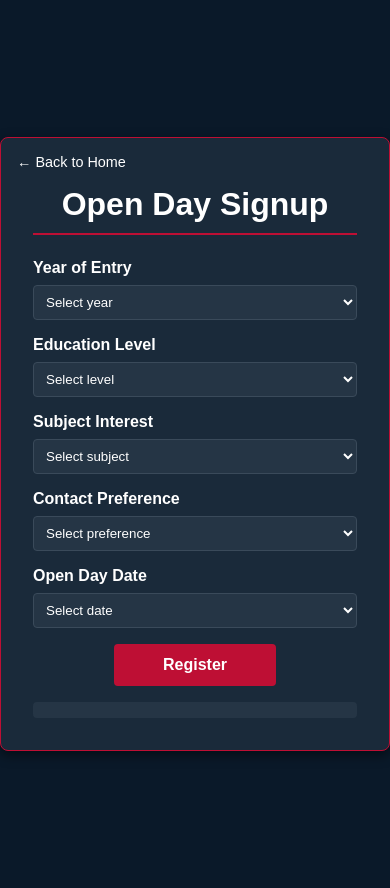
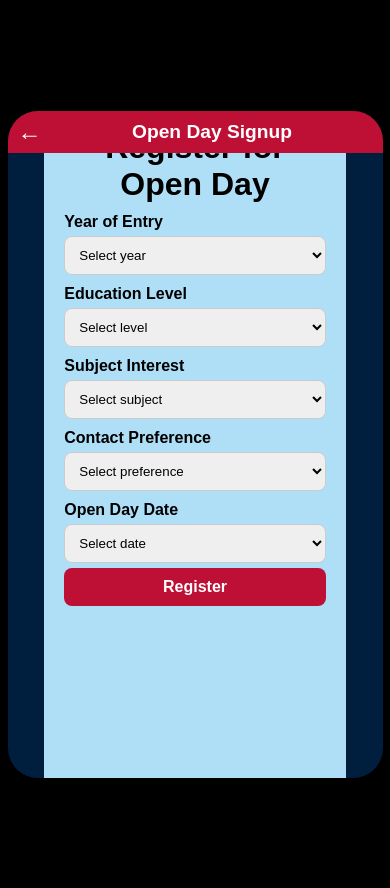
Before and after one commit to EthanRhodes2003/Open-Day-App--The-Group-, a PHP site: page /booking.html in a window 390 px wide. Run offline with PHP 8.4, Linux system fonts and the light colour scheme.

Commit message:
- Fixed issue with the bookingsdata.html and booking.html page not displaying as mobile layout
- Fitted all text on screen on account.html page.

- Removed admin login section on homepage as it wasn't needed.

- Seperated some css content from html code by putting it in its own css file.

- Some other little alterations.

```diff
--- a/booking.html
+++ b/booking.html
@@ -2,18 +2,27 @@
 <html lang="en">
 <head>
   <meta charset="UTF-8">
-  <meta name="viewport" content="width=device-width, initial-scale=1">
+  <meta name="viewport" content="width=device-width, initial-scale=1.0">
   <title>Open Day Signup</title>
   <link rel="stylesheet" href="css/booking.css">
 </head>
 <body>
+
+<div class="mobile-frame"> <!-- Mobile Layout Wrapper -->
+
+  <div class="title-bar"> <!-- Title Header -->
+    <!-- Back Button inside title bar -->
+    <a href="homepage.html" class="back-button">&larr;</a> <!-- Back button -->
+    <div class="logo">Open Day Signup</div>
+  </div>
+
+  <div class="mobile-content"> <!-- Scrollable content wrapper -->
     <div class="form-container">
-  <!-- Back button added here -->
-  <a href="homepage.html" class="back-button">&larr; Back to Home</a>
 
-  <h1>Open Day Signup</h1>
+      <h1>Register for Open Day</h1>
+
       <form id="signupForm">
-    <!-- Year of Entry field -->
+        <!-- Year of Entry -->
         <label for="entryYear">Year of Entry</label>
         <select id="entryYear" name="entryYear" required>
           <option value="" disabled selected>Select year</option>
@@ -23,7 +32,7 @@
           <option value="2028">2028</option>
         </select>
 
-    <!-- Changed: Level of Interest to University Level -->
+        <!-- Education Level -->
         <label for="educationLevel">Education Level</label>
         <select id="educationLevel" name="educationLevel" required>
           <option value="" disabled selected>Select level</option>
@@ -34,7 +43,7 @@
           <option value="level-8">Level 8 (Doctorate)</option>
         </select>
 
-    <!-- Subject Interest field -->
+        <!-- Subject Interest -->
         <label for="subjectInterest">Subject Interest</label>
         <select id="subjectInterest" name="subjectInterest" required>
           <option value="" disabled selected>Select subject</option>
@@ -48,7 +57,7 @@
           <option value="social-sciences">Social Sciences</option>
         </select>
 
-    <!-- Modified: Contact Preference field (removed 'post' option) -->
+        <!-- Contact Preference -->
         <label for="contactPreference">Contact Preference</label>
         <select id="contactPreference" name="contactPreference" required>
           <option value="" disabled selected>Select preference</option>
@@ -57,7 +66,7 @@
           <option value="sms">SMS</option>
         </select>
 
-    <!-- Booking Date field with specific dates -->
+        <!-- Booking Date -->
         <label for="bookingDate">Open Day Date</label>
         <select id="bookingDate" name="bookingDate" required>
           <option value="" disabled selected>Select date</option>
@@ -66,10 +75,14 @@
           <option value="2025-04-09">April 9, 2025</option>
         </select>
 
-    <!-- Submit button -->
+        <!-- Submit Button -->
         <button type="submit">Register</button>
       </form>
+
       <div id="message"></div>
+    </div>
+  </div>
+
 </div>
 
 <script src="js/booking.js"></script>
--- a/css/booking.css
+++ b/css/booking.css
@@ -1,138 +1,128 @@
-/* Body Styling */
+/* Reset default styles */
+* {
+  margin: 0;
+  padding: 0;
+  box-sizing: border-box;
+}
+
+/* Ensure full height and proper layout */
 body {
-    font-family: Arial, sans-serif;
-    background-color: #0A1929; /* Dark blue background */
+  font-family: 'Poppins', sans-serif;
+  background-color: #000; /* Matches homepage */
+  display: flex;
+  justify-content: center;
+  align-items: center;
+  height: 100vh;
+  overflow: hidden; /* Prevents extra scrolling */
+}
+
+/* Mobile Frame */
+.mobile-frame {
+  width: 375px;
+  height: 667px;
+  background-color: #001F3F; /* Dark blue background */
+  border-radius: 30px;
+  box-shadow: 0 4px 12px rgba(0, 0, 0, 0.2);
+  overflow: hidden;
+  display: flex;
+  flex-direction: column;
+  position: relative;
+}
+
+/* Title Bar */
+.title-bar {
+  background: #BE0F34; /* Red header */
+  color: white;
   display: flex;
   align-items: center;
+  padding: 10px;
+  font-size: 1.2rem;
+  font-weight: bold;
+  position: absolute;
+  width: 100%;
+  top: 0;
+  left: 0;
+  z-index: 10;
+}
+
+/* Back Button */
+.back-button {
+  color: white;
+  text-decoration: none;
+  font-size: 1.5rem;
+  margin-right: 10px; /* Space between arrow and title */
+  padding: 0;
+  display: inline-block;
+  line-height: 0;
+}
+
+/* Logo */
+.logo {
+  flex-grow: 1;
+  text-align: center;
+  font-size: 1.2rem;
+}
+
+/* Scrollable Content */
+.mobile-content {
+  padding: 60px 20px 20px; /* Prevent overlap with title bar */
+  overflow-y: auto; /* Allows scrolling */
+  flex-grow: 1;
+  display: flex;
   justify-content: center;
-    height: 100vh;
-    margin: 0;
+  align-items: center;
 }
 
 /* Form Container */
 .form-container {
-    background: #1A2A3A; /* Slightly lighter dark blue */
-    padding: 2rem;
-    border-radius: 8px;
-    box-shadow: 0 4px 12px rgba(0, 0, 0, 0.5); /* Dark shadow */
-    max-width: 400px;
   width: 90%;
-    border: 1px solid #BE0F34; /* Red border */
-    position: relative; /* For positioning the back button */
+  max-width: 350px;
+  background-color: #AEDFF7; /* Light blue background */
+  padding: 20px;
+  border-radius: 15px;
+  box-shadow: 0 4px 6px rgba(0, 0, 0, 0.1);
+  text-align: center;
+  display: flex;
+  flex-direction: column;
+  height: auto; /* Allows flexibility */
+  min-height: 80vh; /* Taller box */
+  overflow-y: auto; /* Ensures scrolling */
 }
 
-/* Back Button Styling */
-.back-button {
-    position: absolute;
-    top: 1rem;
-    left: 1rem;
-    color: #FFFFFF;
-    text-decoration: none;
-    font-size: 0.9rem;
-    display: flex;
-    align-items: center;
-    transition: color 0.2s;
+/* Form Styling */
+label {
+  display: block;
+  font-weight: bold;
+  margin-top: 10px;
+  text-align: left;
 }
 
-.back-button:hover {
-    color: #BE0F34; /* Red on hover */
+select, button {
+  width: 100%;
+  padding: 10px;
+  margin-top: 5px;
+  border-radius: 8px;
+  border: 1px solid #ccc;
 }
 
-/* Form Header */
-h1 {
-    text-align: center;
-    margin-bottom: 1.5rem;
-    color: #FFFFFF; /* White text */
-    border-bottom: 2px solid #BE0F34; /* Red underline */
-    padding-bottom: 10px;
-    margin-top: 1rem; /* Added space for the back button */
-}
-
-/* Labels for Input Fields */
-form label {
-    display: block;
-    margin-bottom: 0.5rem;
-    font-weight: bold;
-    color: #FFFFFF; /* White text */
-}
-
-/* Input Fields and Select Dropdowns */
-form input[type="text"],
-form input[type="email"],
-form input[type="tel"],
-form select {
-    width: 100%;
-    padding: 0.5rem;
-    margin-bottom: 1rem;
-    border: 1px solid #3A4A5A; /* Medium blue border */
-    border-radius: 4px;
-    background-color: #253545; /* Dark blue input background */
-    color: #FFFFFF; /* White text */
-    box-sizing: border-box;
-}
-
-/* Select field focus state */
-form select:focus,
-form input:focus {
-    outline: none;
-    border-color: #BE0F34; /* Red border on focus */
-    box-shadow: 0 0 5px rgba(190, 15, 52, 0.5); /* Red glow effect */
-}
-
-/* Option styling */
-option {
-    background-color: #1A2A3A; /* Dark blue */
-    color: #FFFFFF; /* White text */
-}
-
-/* Submit Button */
+/* Button Styling */
 button {
-    width: 50%;
-    padding: 0.75rem;
-    background: #BE0F34; /* Red button */
+  background: #BE0F34;
   color: white;
   border: none;
-    border-radius: 4px;
   font-size: 1rem;
   font-weight: bold;
   cursor: pointer;
-    display: block;
-    margin: 0 auto;
-    transition: background-color 0.2s;
+  transition: 0.3s;
 }
 
-/* Button Hover Effect */
 button:hover {
-    background: #8B0B26; /* Darker red on hover */
+  background: #A50E2C;
+  transform: translateY(-2px);
 }
 
-/* Message Display */
+/* Message Styling */
 #message {
-    margin-top: 1rem;
-    text-align: center;
-    font-size: 1rem;
-    padding: 0.5rem;
-    border-radius: 4px;
-    background-color: #253545;
-    color: #FFFFFF;
+  margin-top: 10px;
+  color: green;
 }
-
-/* Success Message */
-.success {
-    background-color: #1C3B1C; /* Dark green background */
-    color: #FFFFFF; /* White text */
-    border: 1px solid #2B572B; /* Green border */
-}
-
-/* Error Message */
-.error {
-    background-color: #3B1C1C; /* Dark red background */
-    color: #FFFFFF; /* White text */
-    border: 1px solid #571F1F; /* Red border */
-}
-
-/* Placeholder color */
-::placeholder {
-    color: #6A7A8A; /* Light blue-gray */
-    opacity: 1;
-}
--- a/css/signup.css
+++ b/css/signup.css
@@ -51,6 +51,12 @@ body {
   left: 15px;
   font-size: 1.5rem;
   cursor: pointer;
+}
+
+.back-button a {
+  color: white; /* Set text color to white */
+  text-decoration: none; /* Remove underline */
+  font-size: 1.2rem; /* Adjust font size */
 }
 
 .back-button:hover {
```
Also changed, not shown: account.html (+1 -107 lines), adminlogin.html (+4 -5 lines), bookingsdata.html (+5 -9 lines), css/account.css (added, +91 -0 lines), css/homepage.css (+10 -10 lines), homepage.html (+0 -7 lines). Lines whose indentation alone changed are shown as unchanged.
